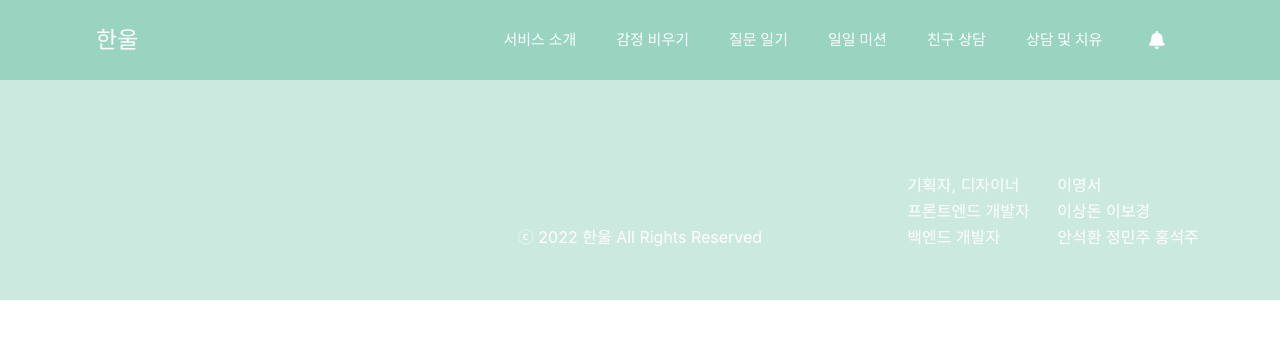
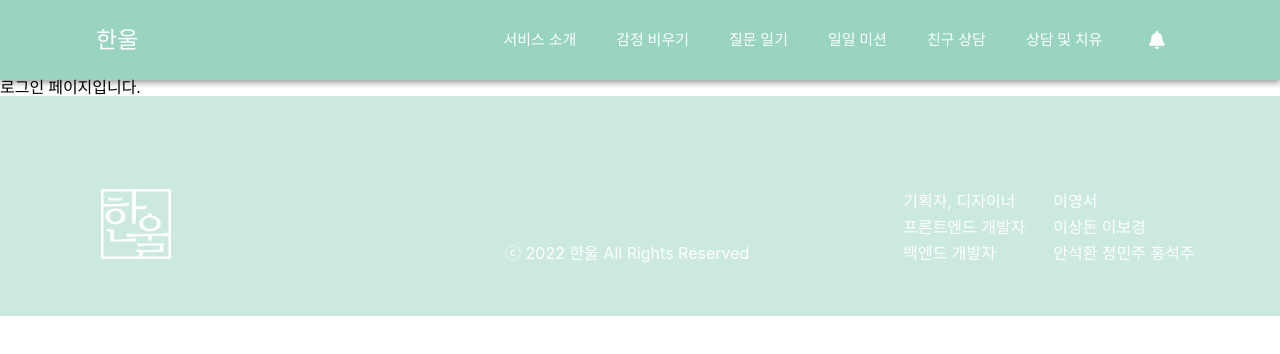
Before and after one commit to ebokyung/KBSC-Frontend, a React (Create React App) app in the folder project/: page /login in a window 1280 px wide. Shown: the top 354 px of the page. Built offline with nearby package versions, Linux system fonts and the light colour scheme.

Commit message:
leeideal-08-29-F0009-나머지 페이지 세팅
모든 페이지 라우터에 추가

```diff
--- a/project/src/Routes.js
+++ b/project/src/Routes.js
@@ -6,6 +6,10 @@ import Diary from './routes/Diary';
 import Mission from './routes/Mission';
 import ShareEmotion from './routes/ShareEmotion';
 import Footer from "./routes/Footer";
+import Chat from './routes/Chat';
+import Info from './routes/Info';
+import LogoIn from './routes/LogIn';
+import SignUp from './routes/SignUp';
 
 function Routers() {
     return(
@@ -17,6 +21,10 @@ function Routers() {
                 <Route path="/emotion/share" element={<ShareEmotion />} />
                 <Route path="/diary" element={<Diary />} />
                 <Route path="/mission" element={<Mission />} />
+                <Route path="/chat" element={<Chat />} />
+                <Route path="/info" element={<Info />} />
+                <Route path="/login" element={<LogoIn />} />
+                <Route path="/signup" element={<SignUp/>} />
             </Routes>
             <Footer />
         </Router>
--- a/project/src/components/shareemotion/WeeklyTop.jsx
+++ b/project/src/components/shareemotion/WeeklyTop.jsx
@@ -3,7 +3,6 @@ import { motion } from "framer-motion";
 import { FontAwesomeIcon } from "@fortawesome/react-fontawesome";
 import { faHeart } from "@fortawesome/free-solid-svg-icons";
 import { useState } from 'react';
-import { heartBeat, virate } from "../animations";
 
 const Container = styled.section`
     width: 100%;
--- /dev/null
+++ b/project/src/routes/Chat.jsx
@@ -0,0 +1,6 @@
+function Chat () {
+    return (
+        <div>친구 상담 페이지입니다.</div>
+    );
+}
+export default Chat;
--- a/project/src/routes/Footer.jsx
+++ b/project/src/routes/Footer.jsx
@@ -1,12 +1,15 @@
 import styled from "styled-components";
+import logoImg from "../components/img/logo.png";
 
 const Wapper = styled.section`
     width: 100vw;
     height: 220px;
+    padding-left: 4%;
+    padding-right: 6%;
     background-color: ${props => props.theme.footerBackColor};
     font-family: -apple-system, BlinkMacSystemFont, 'Segoe UI', Roboto, Oxygen, Ubuntu, Cantarell, 'Open Sans', 'Helvetica Neue', sans-serif;
     display: flex;
-    justify-content: space-around;
+    justify-content: space-between;
     align-items: flex-end;
     padding-bottom: 55px;
     color : ${props => props.theme.footerColor};
@@ -25,6 +28,13 @@ const Item = styled.div`
     }
 `
 
+const Logo = styled.img`
+    width: 70px;
+    cursor: pointer;
+    height: 70px;
+    margin-left: 50px;
+`
+
 const Items = styled.div`
     width: 100%;
     display: flex;
@@ -41,9 +51,14 @@ const Name = styled.span`
 `
 
 function Footer() {
+    const gotoTop = () => {
+        window.scrollTo({top : 0 ,behavior : 'smooth'});
+    }
     return(
         <Wapper>
-            <Item></Item>
+            <Item>
+                <Logo onClick={gotoTop} src={logoImg} />
+            </Item>
             <Item>
                 ⓒ 2022 한울 All Rights Reserved
             </Item>
--- /dev/null
+++ b/project/src/routes/Info.jsx
@@ -0,0 +1,6 @@
+function Info () {
+    return (
+        <div>상담소 정보 제공 페이지 입니다.</div>
+    );
+}
+export default Info;
--- /dev/null
+++ b/project/src/routes/LogIn.jsx
@@ -0,0 +1,6 @@
+function LogoIn () {
+    return (
+        <div>로그인 페이지입니다.</div>
+    );
+}
+export default LogoIn;
--- /dev/null
+++ b/project/src/routes/SignUp.jsx
@@ -0,0 +1,6 @@
+function SignUp () {
+    return (
+        <div>회원가입 페이지입니다.</div>
+    );
+}
+export default SignUp;
```
